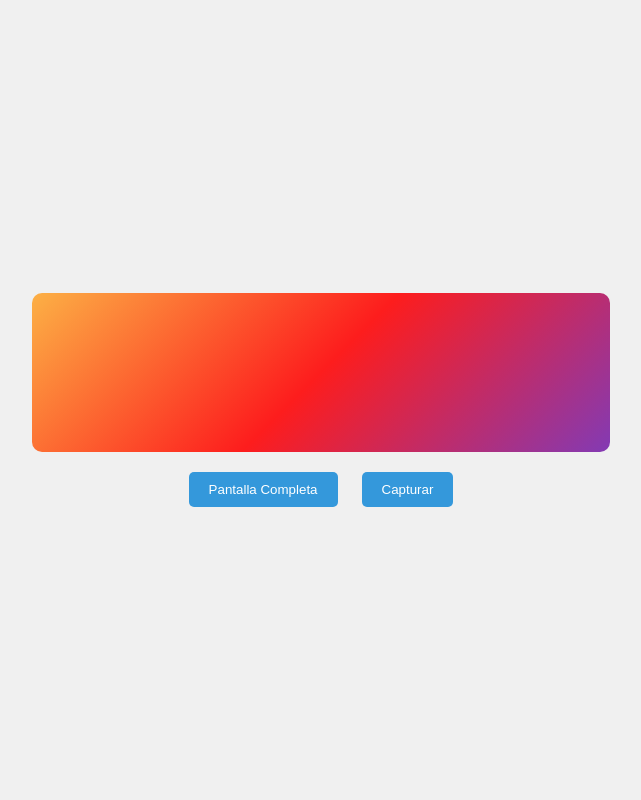
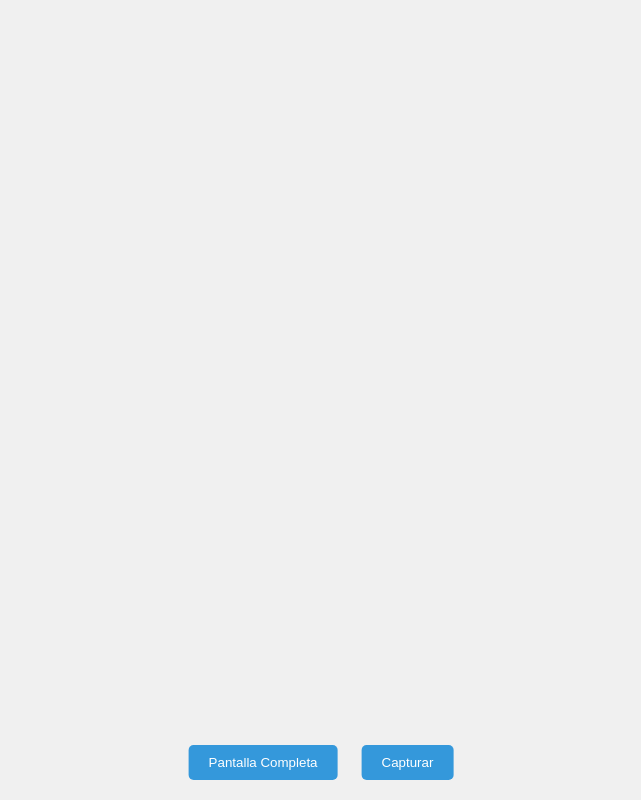
Before and after one commit to JSenen/HUB_Totem, a PHP site: page / in a window 1280 px wide. Shown: the whole page, without its empty margins (319-960 px from the left). Run offline with PHP 8.4, Linux system fonts and the light colour scheme.

Commit message:
Videos 50% screen. Buttons over screen

```diff
--- a/index.php
+++ b/index.php
@@ -12,31 +12,23 @@
             align-items: center;
             height: 100vh;
             background-color: #f0f0f0; /* Color de fondo */
-        }
-        .container {
-            display: flex;
-            flex-direction: column;
-            align-items: center;
-            position: relative;
+            overflow: hidden; /* Evitar desplazamiento de la página */
         }
         .video-container {
-            position: relative;
-            width: 90%;
-            /*max-width: 800px;*/
-            border-radius: 10px; /* Bordes redondeados */
-            overflow: hidden; /* Ocultar cualquier desbordamiento */
-            margin-bottom: 20px; /* Espacio inferior para los botones */
-            border: 10px solid transparent; /* Borde transparente */
-            background-image: linear-gradient(315deg, #833ab4, #fd1d1d 50%, #fcb045); /* Gradiente en el borde */
-            background-origin: border-box; /* La imagen de fondo comienza en el borde */
-
+            display: flex;
+            height: 100%;
+            width: 100%;
         }
-        .video {
+        video {
+            height: 100%;
             width: 50%;
-            height: auto;
-            float: left;
+            object-fit: cover; /* Escalar el video para cubrir */
         }
         .buttons-container {
+            position: fixed; /* Posición fija en la ventana */
+            bottom: 20px;
+            left: 50%;
+            transform: translateX(-50%);
             text-align: center;
         }
         button {
@@ -51,18 +43,16 @@
     </style>
 </head>
 <body>
-    <div class="container">
     <div class="video-container">
-            <video class="video" id="video1" autoplay></video>
-            <video class="video" id="video2" autoplay></video>
+        <video id="video1" autoplay></video>
+        <video id="video2" autoplay></video>
     </div>
     <div class="buttons-container">
         <button id="botonPantallaCompleta">Pantalla Completa</button>
         <button id="botonCapturar">Capturar</button>
     </div>
-    </div>
 
-    <!-- Mostrar en consola los identificadores de las camaras usadas -->
+   <!-- Mostrar en consola los identificadores de las cámaras usadas -->
    <script>
         navigator.mediaDevices.enumerateDevices()
             .then(function(devices) {
@@ -99,7 +89,6 @@
             .catch(function(err) {
                 console.log("Error al acceder a la segunda cámara: " + err);
             });
-
         // Capturar una imagen de la cámara web al hacer clic en el botón
         document.getElementById('botonCapturar').addEventListener('click', function() {
             var video1 = document.getElementById('video1');
```
Lines whose indentation alone changed are shown as unchanged.
